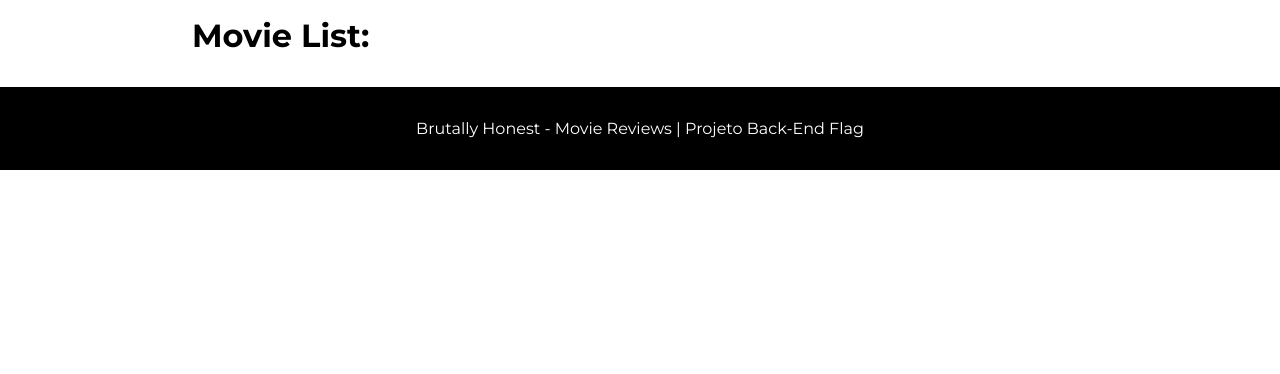
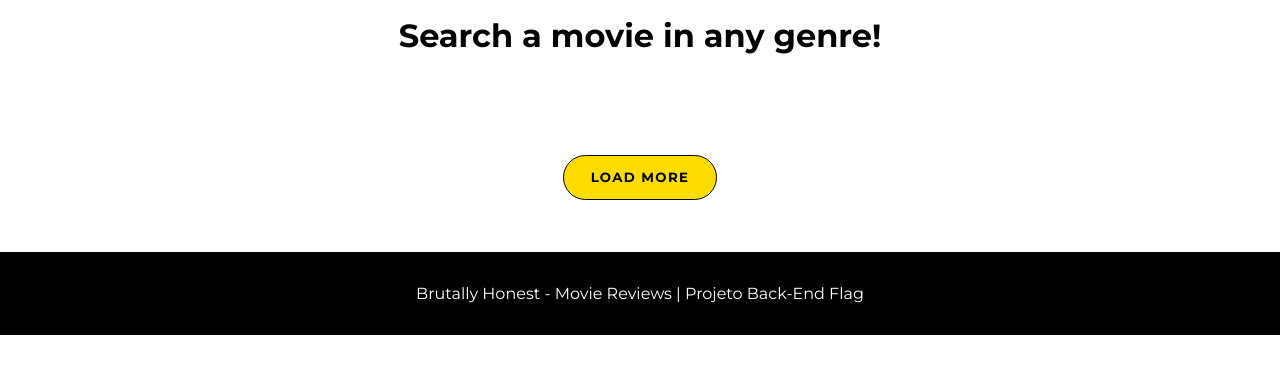
Before and after one commit to rafaelssilva1/back-end-project, a PHP site: template views/movies.php in a window 1280 px wide. Shown: the part 136-510 px from the top of the page. Run offline with PHP 8.4, Linux system fonts and the light colour scheme; the template is opened without the code that fills it, so the values that code supplies are empty.

Commit message:
pagination for movie view

```diff
--- a/models/movies.php
+++ b/models/movies.php
@@ -5,7 +5,7 @@
             $query = $this->db->prepare("
                 SELECT id, title, overview, poster_path, ROUND(AVG(votes.value), 1) as vote_avg
                 FROM movies
-                LEFT JOIN votes ON movies.id = votes.movie_id
+                JOIN votes ON movies.id = votes.movie_id
                 UNION
                 SELECT id, title, overview, poster_path,
                     CASE
@@ -13,7 +13,8 @@
                     END as vote_avg
                 FROM movies
                 LEFT JOIN votes ON movies.id = votes.movie_id
-                WHERE votes.value IS NULL;
+                WHERE votes.value IS NULL
+                LIMIT 12;
             ");
 
             $query->execute();
--- a/styles.css
+++ b/styles.css
@@ -53,11 +53,6 @@ img {
 a {
   color: inherit;
   text-decoration: none;
-}
-
-button {
-  cursor: pointer;
-  font-family: var(--main-font);
 }
 
 .container {
@@ -184,10 +179,6 @@ button {
   }
 }
 
-@media screen and (max-width: 1024px) {
-
-}
-
 @media screen and (max-width: 768px) {
   .movie__grid {
       grid-template-columns: repeat(2, 1fr);
@@ -202,8 +193,9 @@ button {
   }
 }
 
-@media screen and (max-width: 480px) {
-
+.genres__title {
+  text-align: center;
+  margin-bottom: 2em;
 }
 
 /* Footer styles */
@@ -449,3 +441,52 @@ button {
   -ms-border-radius: 1em;
   -o-border-radius: 1em;
 }
+
+/* Button styles */
+.button {
+  margin: 1.5em;
+  background-color: var(--color-yellow);
+  border: 1px solid black;
+  border-radius: 2em 2em;
+  padding: 1em 2em;
+  font-weight: 700;
+  letter-spacing: 0.1em;
+  text-transform: uppercase;
+  text-align: center;
+  cursor: pointer;
+  font-family: var(--main-font);
+}
+
+.button_div {
+  display: flex;
+  justify-content: center;
+}
+
+.button:hover {
+  box-shadow: 2px 2px 5px var(--color-yellow-shadow);
+}
+
+.button:active {
+  background-color: var(--color-yellow-2);
+}
+
+.genres__button {
+  width: 20%;
+}
+
+@media screen and (max-width: 1024px) {
+  .genres__button {
+      width: 30%;
+  }
+}
+@media screen and (max-width: 768px) {
+  .genres__button {
+      width: 40%;
+  }
+}
+
+@media screen and (max-width: 480px) {
+  .genres__button {
+      width: 50%;
+  }
+}
--- a/views/movies.php
+++ b/views/movies.php
@@ -11,12 +11,12 @@
     <?php include("views/header.php"); ?>
 
     <div class="container">
-        <h1>Movie List:</h1>
+        <h1 class="genres__title">Search a movie in any genre!</h1>
         <div class="movie__grid">
             <?php
                 foreach ($movies as $key => $value) {
                     echo "
-                        <article class='movie__article'>
+                        <article class='movie__article' data-movie='". $movies[$key]["id"] ."' >
                             <a href='/movies/". $movies[$key]["id"] ."'>
                                 <div class='movie__link'>
                                     <picture class='movie__picture'>
@@ -42,6 +42,11 @@
             ?>
         </div>
     </div>
+    <div class="container button_div">
+        <form clas="genres_button">
+            <input type="submit" value="Load More" class="button">
+        </form>
+    </div>
 
     <?php include("views/footer.php"); ?>
 </body>
```
Lines whose indentation alone changed are shown as unchanged.
